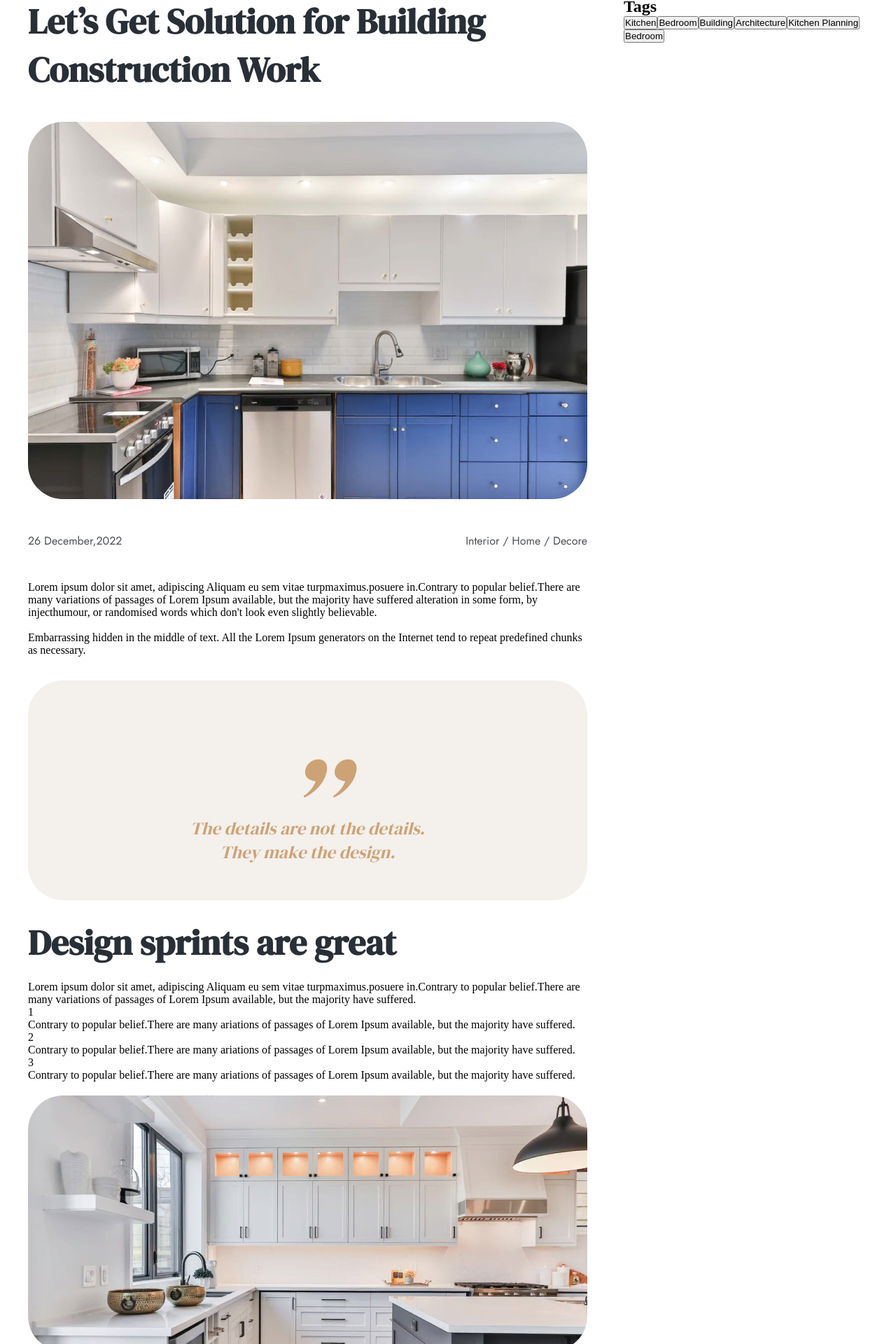
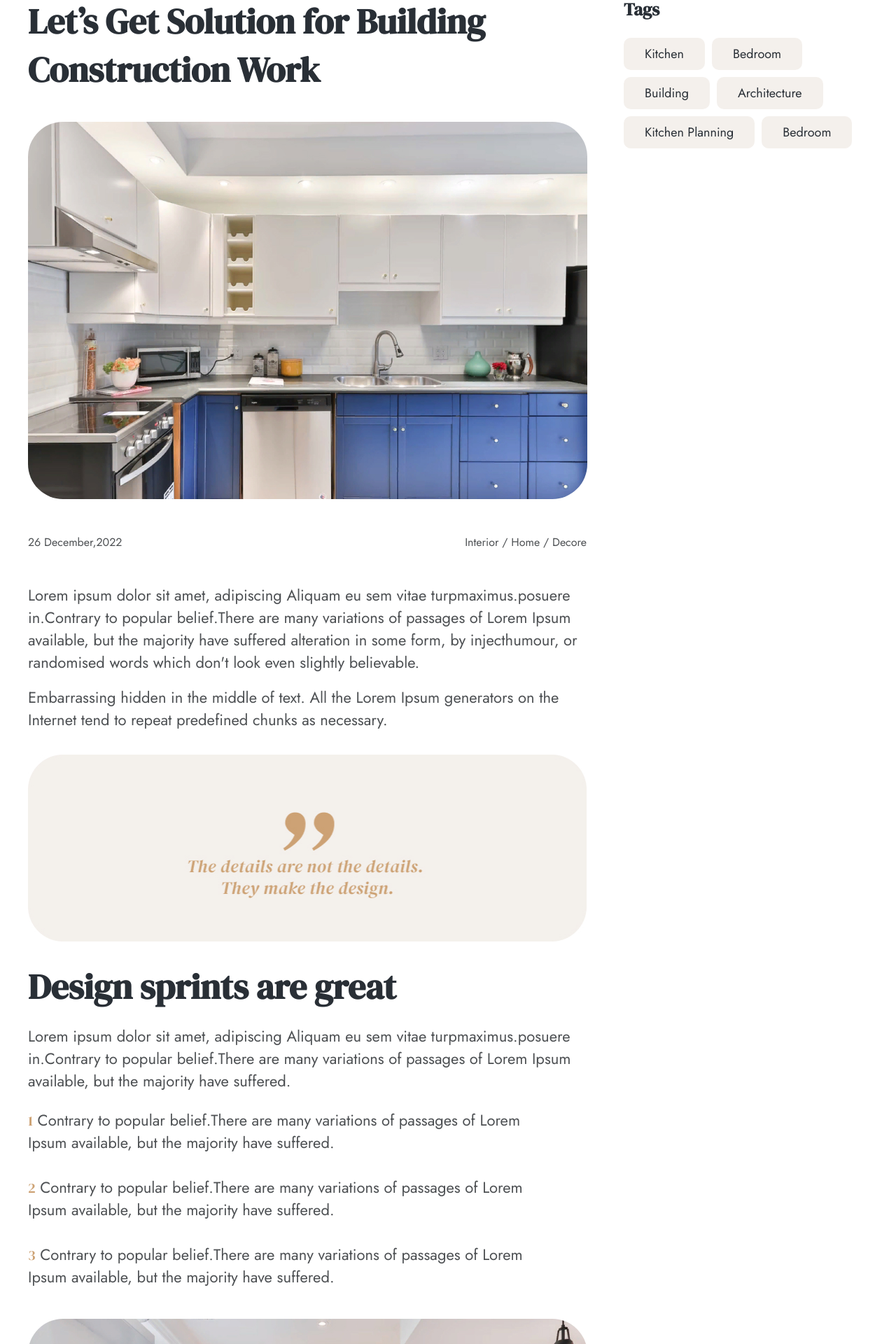
Before and after one commit to drekhlova/Vue, a Vue app in the folder Homework/vue-project-hw/: page / in a window 1280 px wide. Shown: the part 8426-10346 px from the top of the page at 70% size. Built offline with nearby package versions, Linux system fonts and the light colour scheme.

Commit message:
edited the BlogDetailsPageArticle.vue at the vue-project-gb

```diff
--- a/Homework/vue-project-hw/src/components/pagesComponents/BlogDetailsPage/BlogDetailsPageArticles.vue
+++ b/Homework/vue-project-hw/src/components/pagesComponents/BlogDetailsPage/BlogDetailsPageArticles.vue
@@ -4,44 +4,51 @@
       <div class="blog-details">
         <div class="article" v-for="article in filterArticle" :key="article.id">
           <h2 class="article__title">{{ article.title }}</h2>
-                <img class="article__img" :src="require('../../../assets/images/' + article.img)" :alt="article.img">
+          <img class="article__img-top" :src="require('../../../assets/images/' + article.img)" :alt="article.img">
           <div class="article__info">
             <p class="article__info-data">26 December,2022</p>
             <p class="article__info-link">Interior / Home / Decore</p>
           </div>
-                <p class="article__text">Lorem ipsum dolor sit amet, adipiscing Aliquam eu sem vitae turpmaximus.posuere in.Contrary to popular belief.There are many variations of passages of Lorem Ipsum available, but the majority have suffered alteration in some form, by injecthumour, or randomised words which don't look even slightly believable.</p>
+          <p class="article__text">Lorem ipsum dolor sit amet, adipiscing Aliquam eu sem vitae turpmaximus.posuere
+            in.Contrary to popular belief.There are many variations of passages of Lorem Ipsum available, but the
+            majority have suffered alteration in some form, by injecthumour, or randomised words which don't look even
+            slightly believable.</p>
           <br>
-                <p class="article__text">Embarrassing hidden in the middle of text. All the Lorem Ipsum generators on the Internet tend to repeat predefined chunks as necessary.</p>
-                <div class="info-blok">
-                  <p class="info-blok__quotation-marks">&#8221;</p>
-                  <p class="info-blok__text">The details are not the details. They make the design.</p>
-                </div>
+          <p class="article__text">Embarrassing hidden in the middle of text. All the Lorem Ipsum generators on the
+            Internet tend to repeat predefined chunks as necessary.</p>
+          <img class="article__img-quotes" src="../../../assets/images/quotes.jpg" alt="img" />
           <h2 class="article__title">Design sprints are great</h2>
-                <p class="article__text"> Lorem ipsum dolor sit amet, adipiscing Aliquam eu sem vitae turpmaximus.posuere in.Contrary to popular belief.There are many variations of passages of Lorem Ipsum available, but the majority have suffered. </p>
-                <div class="article__list">
-                  <div class="article__list-num">
-                      <p class="article__list-num-text">1</p>
-                      <p class="article__list-item">Contrary to popular belief.There are many ariations of passages of Lorem Ipsum available, but the majority have suffered.</p>
-                  </div>
-                  <div class="article__list-num">
-                      <p class="article__list-num-text">2</p>
-                      <p class="article__list-item">Contrary to popular belief.There are many ariations of passages of Lorem Ipsum available, but the majority have suffered.</p>
-                  </div>
-                  <div class="article__list-num">
-                      <p class="article__list-num-text">3</p>
-                      <p class="article__list-item">Contrary to popular belief.There are many ariations of passages of Lorem Ipsum available, but the majority have suffered.</p>
-                  </div>
-                </div>
-                <img class="article__img" src="../../../assets/images/article_1_1.jpg" alt="article 1_1">
-                <p class="article__text">Lorem ipsum dolor sit amet, adipiscing Aliquam eu sem vitae turpmaximus.posuere in.Contrary to popular belief.There are many variations of passages of Lorem Ipsum available, but the majority have suffered.</p>
+          <p class="article__text"> Lorem ipsum dolor sit amet, adipiscing Aliquam eu sem vitae turpmaximus.posuere
+            in.Contrary to popular belief.There are many variations of passages of Lorem Ipsum available, but the
+            majority have suffered. </p>
+          <ul class="article__list">
+            <li class="article__list-text">
+              <span>1</span> Contrary to popular belief.There are many
+              variations of passages of Lorem Ipsum available, but the
+              majority have suffered.
+            </li>
+            <li class="article__list-text">
+              <span>2</span> Contrary to popular belief.There are many
+              variations of passages of Lorem Ipsum available, but the
+              majority have suffered.
+            </li>
+            <li class="article__list-text">
+              <span>3</span> Contrary to popular belief.There are many
+              variations of passages of Lorem Ipsum available, but the
+              majority have suffered.
+            </li>
+          </ul>
+          <img class="article__img-bottom" src="../../../assets/images/article_1_1.jpg" alt="article 1_1">
+          <p class="article__text">Lorem ipsum dolor sit amet, adipiscing Aliquam eu sem vitae turpmaximus.posuere
+            in.Contrary to popular belief.There are many variations of passages of Lorem Ipsum available, but the
+            majority have suffered.</p>
         </div>
       </div>
       <div class="tags">
-            <div class="tags__buttons-wrap">
         <h2 class="tags__title">Tags</h2>
         <div class="tags__buttons">
-                  <button v-for="(tag, index) in tagsList" @click="filterClick(tag)" class="tags__buttons-item" :key="index">{{ tag }}</button>
-                </div>
+          <button v-for="(tag, index) in tagsList" @click="filterClick(tag)" class="tags__buttons-item"
+            :key="index">{{ tag }}</button>
         </div>
       </div>
     </div>
@@ -64,7 +71,7 @@ export default {
         },
         {
           id: 1,
-          title: 'Low Cost Latest Invented Interior Designing Ideas.',
+          title: 'Low Cost Latest Invented Interior Designing Ideas',
           img: 'image_2.jpg',
           tag: 'Bedroom'
         },
@@ -125,118 +132,118 @@ export default {
   display: flex;
   gap: 52px;
 }
+
 .blog-details {
   width: 800px;
 }
+
 .article {
   margin-bottom: 96px;
+
   &__title {
-        color:  $blackTextColor;
+    color: $blackTextColor;
     font-family: $familyTitle;
     font-size: 50px;
     margin-bottom: 20px;
   }
-     &__img {
+
+  &__img-top {
     margin-top: 20px;
-        margin-bottom: 34px;
     border-radius: 50px;
   }
+
+  &__img-bottom {
+    border-radius: 50px;
+    margin-top: 44px;
+    margin-bottom: 34px;
+  }
+
+  &__img-quotes {
+    margin-top: 34px;
+    margin-bottom: 26px;
+    width: 798px;
+  }
+
+  &__list {
+    display: flex;
+    flex-direction: column;
+    gap: 32px;
+    margin-top: 24px;
+    width: 732px;
+    list-style: none;
+
+    &-text {
+      color: $grayTextColor;
+      font-family: $familyText;
+      font-size: 22px;
+    }
+
+    & span {
+      font-size: 20px;
+      font-family: $familyTitle;
+      color: rgb(205, 162, 116);
+    }
+  }
     &__info {
-        margin-top: 10px;
     display: flex;
     justify-content: space-between;
-        margin-bottom: 46px;
+    margin-top: 46px;
+    margin-bottom: 48px;
+    width: 798px;
+
+    &-data {
       color: $grayTextColor;
       font-family: $familyText;
       font-size: 16px;
+    }
+
+    &-link {
+      color: $grayTextColor;
+      font-family: $familyText;
+      font-size: 16px;
+    }
+  }
+
     &__text {
       color: $grayTextColor;
       font-family: $familyText;
       font-size: 22px;
     }
-     &__list {
-        margin-top: 24px;
-        margin-bottom: 22px;
-        display: flex;
-        width: 732px;
-        flex-direction: column;
-        align-items: flex-start;
-        gap: 32px;
-        list-style-position: 10px 0;
-        &-num {
-           display: flex;
-           align-items: flex-start;
-           gap: 14px;
-           &-text {
-              color: #cda274;
-              font-family: $familyTitle;
-              font-size: 20px;
-           }
-        }
+
     &-item {
       color: $grayTextColor;
       font-family: $familyText;
       font-size: 22px;
     }
   }
-  }
   .tags {
-     &__buttons-wrap {
-        width: 344px;
-        display: flex;
-        flex-direction: column;
-        gap: 24px;
-     }
   &__title {
-        color:  $blackTextColor;
+    color: $blackTextColor;
     font-family: $familyTitle;
     font-size: 25px;
   }
+
   &__buttons {
-        display: grid;
-        grid-template-columns: repeat(2, auto);
+    display: flex;
+    flex-wrap: wrap;
     gap: 10px;
-        &-item {
-           cursor: pointer;
-           background: #f4f0ec;
-           padding-top: 8px;
-           padding-bottom: 8px;
-           border-radius: 10px;
-           border: none;
-           color:  $blackTextColor;
-           text-align: center;
+    margin-top: 24px;
+  }
+
+  &__buttons-item {
+    color: $blackTextColor;
     font-family: $familyText;
     font-size: 18px;
+    border: none;
+    border-radius: 10px;
+    background: rgb(244, 240, 236);
+    padding: 10px 30px;
   }
-     }
-  }
-  .info-blok {
-     margin-bottom: 26px;
-     margin-top: 34px;
-     padding: 52px 226px;
-     background: #f4f0ec;
-     border-radius: 50px;
-     display: flex;
-     flex-direction: column;
-     align-items: center;
-     gap: 10px;
-     &__quotation-marks {
-        width: 106px;
-        height: 132px;
-        flex-shrink: 0;
-        color: #cda274;
-        text-align: center;
-        font-family: $familyTitle;
-        font-size: 200px;
-        font-style: italic;
-     }
-     &__text {
-        color: #cda274;
-        text-align: center;
-        font-family: $familyTitle;
-        font-size: 25px;
-        font-style: italic;
-     }
+
+  &__buttons-item:hover {
+    background: $blackTextColor;
+    color: rgb(255, 255, 255);
+    transition: 0.3s;
   }
 }
 </style>
--- /dev/null
+++ b/Homework/vue-project-hw/src/scss/vars.css
@@ -0,0 +1 @@
+/*# sourceMappingURL=vars.css.map */
```
Also changed, not shown: Homework/vue-project-hw/src/assets/images/quotes.jpg (added), 1 other file (tests, documents, lock files or other folders). Lines whose indentation alone changed are shown as unchanged.
